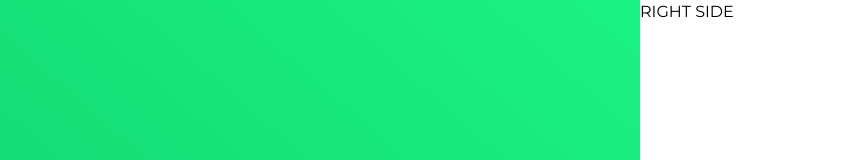
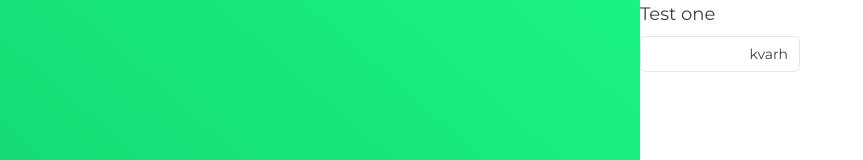
Before and after one commit to ADEV-00/electricity-consumption-calculator, a Next.js app: page / in a window 1280 px wide. Shown: the top 160 px of the page, without its empty margins (0-863 px from the left). Built offline with nearby package versions, Linux system fonts and the light colour scheme.

Commit message:
Implemented input field component

```diff
--- /dev/null
+++ b/components/ui/inputField.tsx
@@ -0,0 +1,42 @@
+import React from "react";
+
+//value, label, name, placeholder, type, onChange
+
+interface Props {
+  disabled?: Boolean;
+  value?: string | number;
+  label?: string;
+  name?: string;
+  placeholder?: string;
+  onChange?: (event: React.ChangeEvent<HTMLInputElement>) => void;
+  valueType?: string;
+}
+
+const InputField = (props: Props) => {
+  const { value, name, placeholder, onChange, label, valueType } = props;
+  return (
+    <div className="w-40 space-y-2">
+      {label && (
+        <label htmlFor={name} className="text-lg font-medium text-gray-700">
+          {label}
+        </label>
+      )}
+      <div className="max-w-full h-9 flex flex-row items-center relative">
+        <input
+          type="number"
+          value={value}
+          name={name}
+          id={name}
+          className="w-full h-full focus:outline-none text-sm border border-gray-200 rounded-md pl-2 pr-12 focus:border-green-300 focus:shadow-md focus:shadow-green-300/30"
+          placeholder={placeholder}
+          onChange={onChange}
+        />
+        <div className="font-medium text-gray-700 text-sm absolute right-3">
+          {valueType}
+        </div>
+      </div>
+    </div>
+  );
+};
+
+export default InputField;
--- a/pages/index.tsx
+++ b/pages/index.tsx
@@ -3,6 +3,7 @@ import Image from "next/image";
 import { NextPage } from "next";
 
 import bg from "../public/bg.svg";
+import InputField from "../components/ui/inputField";
 
 const img = (
   <svg
@@ -41,7 +42,9 @@ const Home: NextPage = () => {
             energije
           </h1>
         </div>
-        <div className="flex-1">RIGHT SIDE</div>
+        <div className="flex-1">
+          <InputField label="Test one" name="test" valueType="kvarh" />
+        </div>
       </main>
     </div>
   );
```
